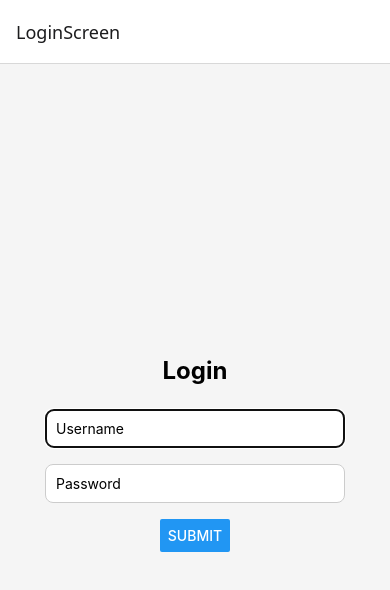
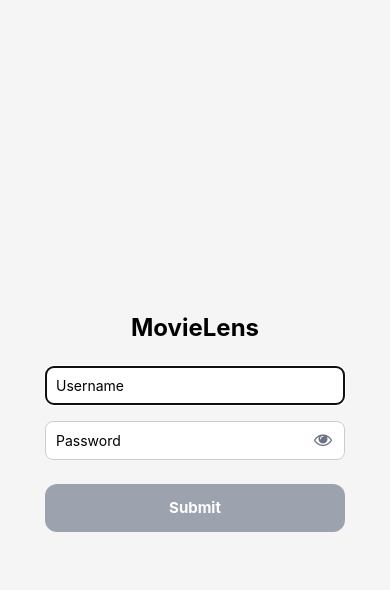
Before and after one commit to povilassl/movielens-mobile-app, a React Native app: screen /LoginScreen in a window 390 px wide. Shown: the top 590 px of the page. Built offline with nearby package versions, Linux system fonts and the light colour scheme.

Commit message:
Update login screen

```diff
--- a/App.tsx
+++ b/App.tsx
@@ -4,6 +4,7 @@
 import { createNativeStackNavigator } from "@react-navigation/native-stack";
 import { createBottomTabNavigator } from "@react-navigation/bottom-tabs";
 import { useEffect, useState } from "react";
+import { StyleSheet, Text, View } from "react-native";
 import { validateToken } from "./src/services/movielensApiService";
 import React from "react";
 import { MovieScreen } from "./src/screens/Movie/MovieScreen";
@@ -114,8 +115,11 @@
   }, []);
 
   if (isAuthenticated === null) {
-    //Can show loading indicator here
-    return null;
+    return (
+      <View style={styles.loadingScreen}>
+        <Text style={styles.loadingTitle}>MovieLens</Text>
+      </View>
+    );
   }
 
   return (
@@ -123,7 +127,7 @@
       <Stack.Navigator
         initialRouteName={isAuthenticated ? "MainTabs" : "LoginScreen"}
       >
-        <Stack.Screen name="LoginScreen" component={LoginScreen} />
+        <Stack.Screen name="LoginScreen" component={LoginScreen} options={{ headerShown: false }} />
         <Stack.Screen
           name="MainTabs"
           component={MainTabs}
@@ -133,3 +137,18 @@
     </NavigationContainer>
   );
 }
+
+const styles = StyleSheet.create({
+  loadingScreen: {
+    flex: 1,
+    justifyContent: "center",
+    alignItems: "center",
+    backgroundColor: "#ffffff",
+  },
+  loadingTitle: {
+    fontSize: 28,
+    fontWeight: "700",
+    color: "#111827",
+    letterSpacing: 0.4,
+  },
+});
--- /dev/null
+++ b/src/components/AppButton.tsx
@@ -0,0 +1,62 @@
+import React from "react";
+import {
+  ActivityIndicator,
+  StyleSheet,
+  Text,
+  TouchableOpacity,
+  TouchableOpacityProps,
+} from "react-native";
+
+type AppButtonProps = {
+  title: string;
+  onPress: () => void;
+  disabled?: boolean;
+  loading?: boolean;
+} & Pick<TouchableOpacityProps, "style">;
+
+export const AppButton: React.FC<AppButtonProps> = ({
+  title,
+  onPress,
+  disabled = false,
+  loading = false,
+  style,
+}) => {
+  return (
+    <TouchableOpacity
+      style={[
+        styles.button,
+        (disabled || loading) && styles.buttonDisabled,
+        style,
+      ]}
+      onPress={onPress}
+      disabled={disabled || loading}
+    >
+      {loading ? (
+        <ActivityIndicator color="#fff" />
+      ) : (
+        <Text style={styles.label}>{title}</Text>
+      )}
+    </TouchableOpacity>
+  );
+};
+
+const styles = StyleSheet.create({
+  button: {
+    width: "100%",
+    maxWidth: 300,
+    height: 48,
+    borderRadius: 12,
+    backgroundColor: "#111827",
+    alignItems: "center",
+    justifyContent: "center",
+    marginTop: 8,
+  },
+  buttonDisabled: {
+    backgroundColor: "#9ca3af",
+  },
+  label: {
+    color: "#fff",
+    fontSize: 15,
+    fontWeight: "700",
+  },
+});
--- a/src/screens/Home/HomeScreen.tsx
+++ b/src/screens/Home/HomeScreen.tsx
@@ -17,7 +17,6 @@
 
   const fetchData = async () => {
     const data = await getFrontPageData();
-    console.log("data: ", data);
     setFrontPageData(data);
   };
 
--- a/src/screens/Login/LoginScreen.tsx
+++ b/src/screens/Login/LoginScreen.tsx
@@ -1,59 +1,87 @@
 import React, { useState } from "react";
-import { View, Text, Button, StyleSheet, Alert } from "react-native";
+import {
+  KeyboardAvoidingView,
+  Platform,
+  ScrollView,
+  StyleSheet,
+  Alert,
+  Text,
+} from "react-native";
 import { login } from "../../services/movielensApiService";
 import { useNavigation } from "@react-navigation/native";
 import { UsernameInput } from "./components/UsernameInput";
 import { PasswordInput } from "./components/PaswordInput";
 import { LoginScreenNavigationProp } from "../../../types";
+import { AppButton } from "../../components/AppButton";
 
 export const LoginScreen: React.FC = () => {
   const [username, setUsername] = useState("");
   const [password, setPassword] = useState("");
+  const [isLoading, setIsLoading] = useState(false);
 
   const navigation = useNavigation<LoginScreenNavigationProp>();
 
   const loginHandler = async () => {
-    const isSuccess = await login(username, password);
-    if (isSuccess) {
-      navigation.replace("MainTabs");
-    } else {
-      Alert.alert("Error", "Login failed. Please try again.");
+    setIsLoading(true);
+    try {
+      const isSuccess = await login(username, password);
+      if (isSuccess) {
+        navigation.replace("MainTabs");
+      } else {
+        Alert.alert("Error", "Login failed. Please try again.");
+      }
+    } finally {
+      setIsLoading(false);
     }
   };
 
   return (
-    <View style={styles.container}>
-      <Text style={styles.title}>Login</Text>
+    <KeyboardAvoidingView
+      style={styles.keyboardView}
+      behavior={Platform.OS === "ios" ? "padding" : "height"}
+    >
+      <ScrollView
+        contentContainerStyle={styles.container}
+        keyboardShouldPersistTaps="handled"
+      >
+        <Text style={styles.title}>MovieLens</Text>
 
-      <UsernameInput username={username} setUsername={setUsername} />
-      <PasswordInput password={password} setPassword={setPassword} />
-      <Button title="Submit" onPress={loginHandler} />
-    </View>
+        <UsernameInput
+          username={username}
+          setUsername={setUsername}
+          disabled={isLoading}
+        />
+        <PasswordInput
+          password={password}
+          setPassword={setPassword}
+          disabled={isLoading}
+        />
+        <AppButton
+          title="Submit"
+          onPress={loginHandler}
+          disabled={!username.trim() || !password.trim()}
+          loading={isLoading}
+        />
+      </ScrollView>
+    </KeyboardAvoidingView>
   );
 };
 
 const styles = StyleSheet.create({
+  keyboardView: {
+    flex: 1,
+    backgroundColor: "#f5f5f5",
+  },
   container: {
-    flex: 1,
+    flexGrow: 1,
     width: "100%",
     justifyContent: "center",
     alignItems: "center",
     padding: 16,
-    backgroundColor: "#f5f5f5",
   },
   title: {
     fontSize: 24,
     fontWeight: "bold",
     marginBottom: 24,
   },
-  input: {
-    width: "100%",
-    maxWidth: 300,
-    padding: 10,
-    borderWidth: 1,
-    borderColor: "#ccc",
-    borderRadius: 8,
-    marginBottom: 16,
-    backgroundColor: "#fff",
-  },
 });
--- a/src/screens/Login/components/PaswordInput.tsx
+++ b/src/screens/Login/components/PaswordInput.tsx
@@ -1,32 +1,69 @@
-import React from "react";
-import { TextInput, StyleSheet } from "react-native";
+import { FontAwesome } from "@expo/vector-icons";
+import React, { useState } from "react";
+import { StyleSheet, TextInput, TouchableOpacity, View } from "react-native";
 
 type Props = {
   password: string;
   setPassword: (value: string) => void;
+  disabled?: boolean;
 };
 
-export const PasswordInput: React.FC<Props> = ({ password, setPassword }) => {
+export const PasswordInput: React.FC<Props> = ({
+  password,
+  setPassword,
+  disabled,
+}) => {
+  const [visible, setVisible] = useState(false);
+
   return (
+    <View style={[styles.shell, disabled && styles.shellDisabled]}>
       <TextInput
         style={styles.input}
         placeholder="Password"
         value={password}
         onChangeText={setPassword}
-      secureTextEntry
+        secureTextEntry={!visible}
+        autoCapitalize="none"
+        autoCorrect={false}
+        editable={!disabled}
       />
+      <TouchableOpacity
+        onPress={() => setVisible((v) => !v)}
+        hitSlop={8}
+        style={styles.toggle}
+        accessibilityLabel={visible ? "Hide password" : "Show password"}
+      >
+        <FontAwesome
+          name={visible ? "eye-slash" : "eye"}
+          size={18}
+          color="#6b7280"
+        />
+      </TouchableOpacity>
+    </View>
   );
 };
 
 const styles = StyleSheet.create({
-  input: {
+  shell: {
+    flexDirection: "row",
+    alignItems: "center",
     width: "100%",
     maxWidth: 300,
-    padding: 10,
     borderWidth: 1,
     borderColor: "#ccc",
     borderRadius: 8,
     marginBottom: 16,
     backgroundColor: "#fff",
+    paddingRight: 12,
+  },
+  shellDisabled: {
+    backgroundColor: "#f3f4f6",
+  },
+  input: {
+    flex: 1,
+    padding: 10,
+  },
+  toggle: {
+    paddingLeft: 8,
   },
 });
--- a/src/screens/Login/components/UsernameInput.tsx
+++ b/src/screens/Login/components/UsernameInput.tsx
@@ -4,15 +4,21 @@
 type Props = {
   username: string;
   setUsername: (value: string) => void;
+  disabled?: boolean;
 };
 
-export const UsernameInput: React.FC<Props> = ({ username, setUsername }) => {
+export const UsernameInput: React.FC<Props> = ({
+  username,
+  setUsername,
+  disabled,
+}) => {
   return (
     <TextInput
-      style={styles.input}
+      style={[styles.input, disabled && styles.inputDisabled]}
       placeholder="Username"
       value={username}
       autoFocus
+      editable={!disabled}
       onChangeText={setUsername}
     />
   );
@@ -29,4 +35,8 @@
     marginBottom: 16,
     backgroundColor: "#fff",
   },
+  inputDisabled: {
+    backgroundColor: "#f3f4f6",
+    color: "#9ca3af",
+  },
 });
--- a/src/screens/Movie/MovieScreen.tsx
+++ b/src/screens/Movie/MovieScreen.tsx
@@ -1,6 +1,6 @@
 import { useRoute } from "@react-navigation/native";
 import React, { useState } from "react";
-import { Alert, StyleSheet, ScrollView, Linking } from "react-native";
+import { Alert, StyleSheet, ScrollView } from "react-native";
 import { MovieScreenRouteProp } from "../../../types";
 import { MovieActions } from "./components/MovieActions";
 import { MovieDetailsSection } from "./components/MovieDetailsSection";
@@ -10,10 +10,8 @@
 import { MovieSummary } from "./components/MovieSummary";
 import {
   deleteMovieRating,
-  getImdbReference,
   getMoviePoster,
   rateMovie,
-  getYoutubeReference,
 } from "../../services/movielensApiService";
 
 export const MovieScreen: React.FC = () => {
@@ -26,12 +24,6 @@
   const releaseYear = movie.releaseYear || movie.releaseDate?.slice(0, 4);
   const predictionText =
     typeof prediction === "number" ? prediction.toFixed(1) : "N/A";
-
-  const openLink = (url: string) => {
-    Linking.openURL(url).catch((err) =>
-      console.error("Failed to open URL:", err),
-    );
-  };
 
   const openRateDialog = () => {
     setSelectedRating(submittedRating);
@@ -102,12 +94,9 @@
       <MovieActions
         predictionText={predictionText}
         submittedRating={submittedRating}
-        hasYoutubeTrailer={movie.youtubeTrailerIds.length > 0}
+        imdbMovieId={movie.imdbMovieId}
+        youtubeTrailerId={movie.youtubeTrailerIds[0]}
         onRatePress={openRateDialog}
-        onOpenImdb={() => openLink(getImdbReference(movie.imdbMovieId))}
-        onOpenYoutube={() =>
-          openLink(getYoutubeReference(movie.youtubeTrailerIds[0]))
-        }
       />
       <MovieDetailsSection
         languages={movie.languages}
--- a/src/screens/Movie/components/MovieActions.tsx
+++ b/src/screens/Movie/components/MovieActions.tsx
@@ -1,24 +1,38 @@
 import { FontAwesome } from "@expo/vector-icons";
 import React from "react";
-import { StyleSheet, Text, TouchableOpacity, View } from "react-native";
+import {
+  Linking,
+  StyleSheet,
+  Text,
+  TouchableOpacity,
+  View,
+} from "react-native";
+import {
+  getImdbReference,
+  getYoutubeReference,
+} from "../../../services/movielensApiService";
 
 type MovieActionsProps = {
   predictionText: string;
   submittedRating: number | null;
-  hasYoutubeTrailer: boolean;
+  imdbMovieId: string;
+  youtubeTrailerId?: string;
   onRatePress: () => void;
-  onOpenImdb: () => void;
-  onOpenYoutube: () => void;
 };
 
 export const MovieActions: React.FC<MovieActionsProps> = ({
   predictionText,
   submittedRating,
-  hasYoutubeTrailer,
+  imdbMovieId,
+  youtubeTrailerId,
   onRatePress,
-  onOpenImdb,
-  onOpenYoutube,
 }) => {
+  const openLink = (url: string) => {
+    Linking.openURL(url).catch((err) =>
+      console.error("Failed to open URL:", err),
+    );
+  };
+
   return (
     <View style={styles.actionsSection}>
       <View style={[styles.actionPill, styles.predictionPill]}>
@@ -34,14 +48,14 @@
         </Text>
       </TouchableOpacity>
       <TouchableOpacity
-        onPress={onOpenImdb}
+        onPress={() => openLink(getImdbReference(imdbMovieId))}
         style={[styles.iconPill, styles.imdbPill]}
       >
         <FontAwesome name="imdb" size={24} color="#f5c518" />
       </TouchableOpacity>
-      {hasYoutubeTrailer && (
+      {youtubeTrailerId && (
         <TouchableOpacity
-          onPress={onOpenYoutube}
+          onPress={() => openLink(getYoutubeReference(youtubeTrailerId))}
           style={[styles.iconPill, styles.youtubePill]}
         >
           <FontAwesome name="youtube-play" size={24} color="#dc2626" />
--- a/src/screens/Profile/components/LogoutButton.tsx
+++ b/src/screens/Profile/components/LogoutButton.tsx
@@ -1,8 +1,8 @@
 import React from "react";
-import { Button } from "react-native";
 import { useNavigation } from "@react-navigation/native";
 import { RootStackNavigationProp } from "../../../../types";
 import { logout } from "../../../services/movielensApiService";
+import { AppButton } from "../../../components/AppButton";
 
 export const LogoutButton: React.FC = () => {
   const navigation = useNavigation();
@@ -13,5 +13,5 @@
     rootNavigation?.replace("LoginScreen");
   };
 
-  return <Button title="Logout" onPress={handleLogout} />;
+  return <AppButton title="Logout" onPress={handleLogout} />;
 };
--- a/src/services/movielensApiService.ts
+++ b/src/services/movielensApiService.ts
@@ -57,8 +57,6 @@
       headers: buildJsonHeaders(cleanCookie),
       ...(body !== undefined ? { body: JSON.stringify(body) } : {}),
     });
-
-    console.log(response);
 
     const sessionCookie = response.headers.get("set-cookie");
     if (sessionCookie) {
@@ -135,7 +133,6 @@
 export const logout = async (): Promise<void> => {
   try {
     await AsyncStorage.removeItem(SESSION_COOKIE_KEY);
-    console.log("Set the session cookie");
   } catch (error) {
     console.error("Error trying to logout:", error);
   }
```
Lines whose indentation alone changed are shown as unchanged.
